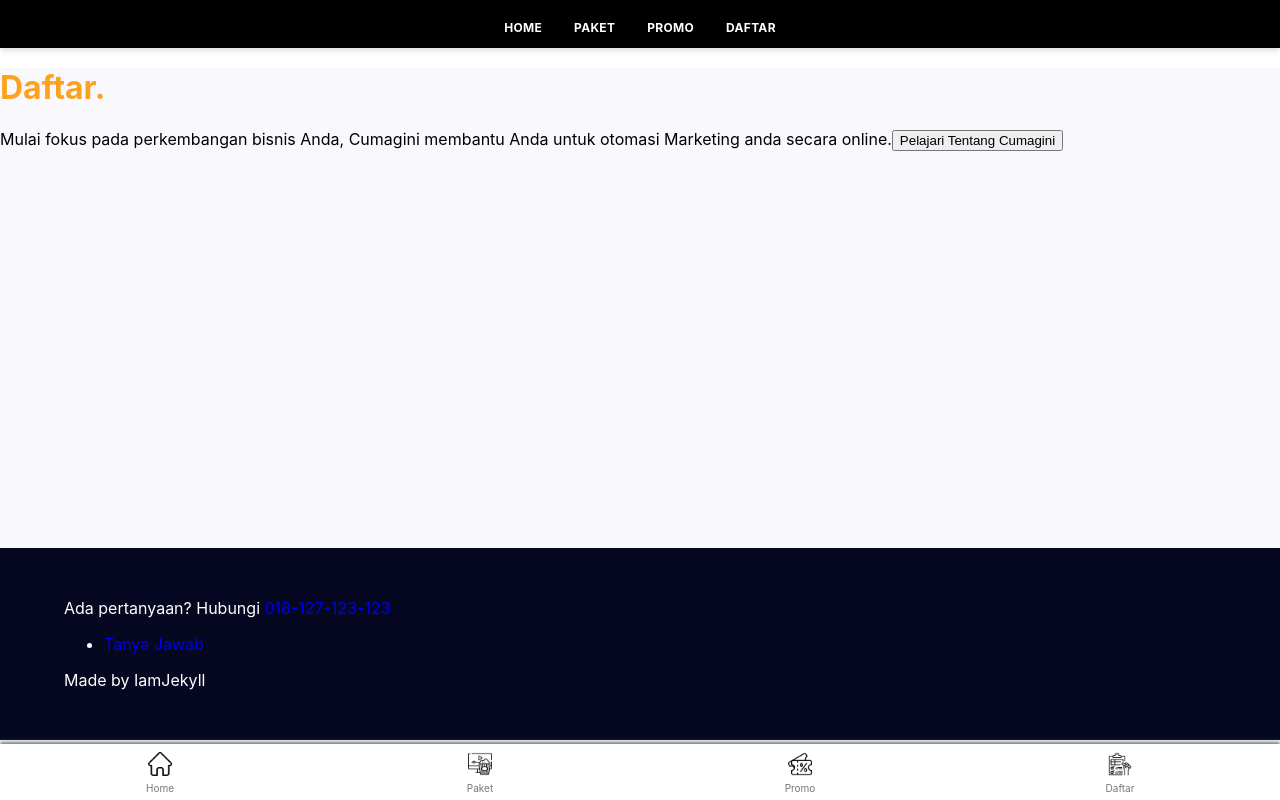
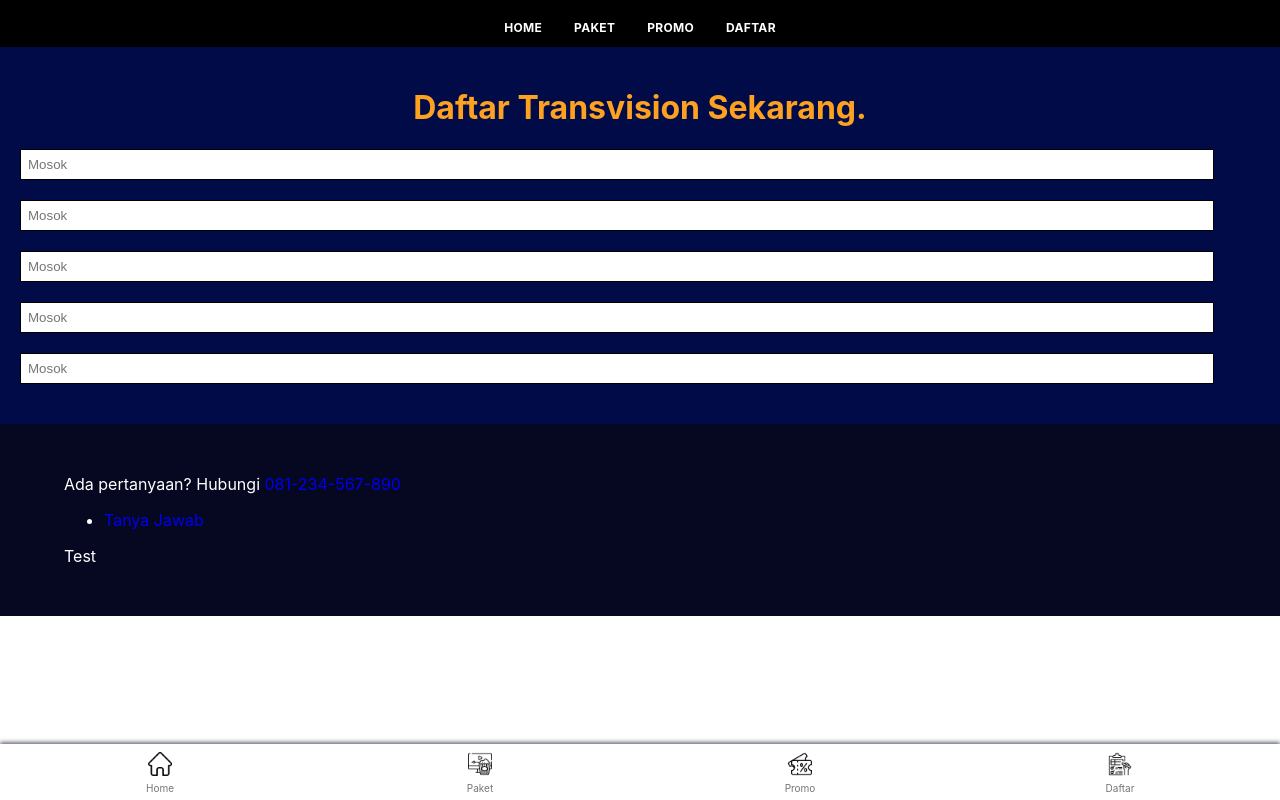
Before and after one commit to iamjekyll/pak_ary_sandy, a React app: page /daftar in a window 1280 px wide. Built offline with nearby package versions, Linux system fonts and the light colour scheme.

Commit message:
add pages

```diff
--- a/src/atoms/Card/index.js
+++ b/src/atoms/Card/index.js
@@ -2,17 +2,21 @@ import React from 'react'
 import { Link } from 'react-router-dom';
 
 const Card = (props) => {
-    const {name, price1, price2, img, info1, info2} = props;
+    const {name, price1, price2, img} = props;
     return (
         <div className="pro__ctn">
             <Link to={name}>
                 <div className="pro__bx">
                     <img src={img} alt={name} />
                     <h3>{name}</h3>
-                    <p>{info1}</p>
-                    <p>{price1}</p>
-                    <p>{info2}</p>
-                    <p>{price2}</p>
+                    <div className="pro_ptp">
+                        <p>6 Bulan</p>
+                        <p className="pro__harga">Rp {price1}</p>
+                    </div>
+                    <div className="pro_pbt">
+                        <p>12 Bulan</p>
+                        <p className="pro__harga">Rp {price2}</p>
+                    </div>
                 </div>
             </Link>
         </div>
--- a/src/components/Footer/index.js
+++ b/src/components/Footer/index.js
@@ -7,13 +7,13 @@ const Footer = () => {
       <div
         class="foo_wrap"
       >
-        <div class="site-footer-wrapper centered dark">
-          <div class="footer-divider"></div>
-          <div class="site-footer">
-            <p class="footer-top">
+        <div class="foo_stwrap">
+          <div class="foo_div"></div>
+          <div class="foo_st">
+            <p class="foo_top">
               Ada pertanyaan? Hubungi{" "}
               <a class="footer-top-a" href="tel:+62812345837">
-                018-127-123-123
+                081-234-567-890
               </a>
             </p>
             <ul class="footer-links structural">
@@ -33,7 +33,7 @@ const Footer = () => {
                 </a>
               </li>
             </ul>
-            <p class="footer_copyright">Made by IamJekyll</p>
+            <p class="footer_copyright">Test</p>
           </div>
         </div>
         {/* <div class="center-pixel" style="position:absolute"></div> */}
--- a/src/components/Product/Product.css
+++ b/src/components/Product/Product.css
@@ -18,9 +18,6 @@
 
 .pro__bx{
     margin: 5px;
-    background: antiquewhite;
-    text-align: center;
-    border-radius: 8px;
 }
 
 .pro__bx > h3 {
@@ -29,10 +26,31 @@
     font-size: 18px;
 }
 
-.pro__bx > p {
-    display: block;
-    margin: 0;
+.pro_ptp {
+    display: flex;
+    flex-wrap: wrap;
     color: aliceblue;
+    font-size: 15px;
+}
+
+.pro_ptp > p {
+    flex: 1 1 50%;
+}
+
+.pro_pbt {
+    display: flex;
+    flex-wrap: wrap;
+    color: aliceblue;
+    font-size: 15px;
+}
+
+.pro_pbt > p {
+    flex: 1 1 50%;
+}
+
+.pro__harga{
+    font-size: 19px;
+    color: #FDA220;
 }
 
 @media (min-width: 655px) {
@@ -54,9 +72,10 @@
     }
 
     .pro__bx{
-        box-shadow: 0 4px 8px 0 rgba(0, 0, 0, 0.2);
         padding: 16px;
         text-align: center;
-        background-color:#5466d3a6;
+        border-radius: 10px;
+        background: #200751;
+        box-shadow: 5px 5px 10px #1b0645, -5px -5px 10px #25085d;
     }
 }
--- a/src/components/Product/index.js
+++ b/src/components/Product/index.js
@@ -6,10 +6,10 @@ import './Product.css'
 const Product = () => {
     return (
         <div className="product_wrap">
-            <Card name="gold" img={Gold} price1="750.000" price2="1.300.000" info1="6 Bulan" info2="12 Bulan" />
-            <Card name="platinum" img={Platinum} price1="750.000" price2="1.300.000" info1="6 Bulan" info2="12 Bulan" />
-            <Card name="diamond" img={Diamond} price1="750.000" price2="1.300.000" info1="6 Bulan" info2="12 Bulan" />
-            <Card name="diamond+" img={DiamondPlus} price1="750.000" price2="1.300.000" info1="6 Bulan" info2="12 Bulan" />
+            <Card name="gold" img={Gold} price1="750.000" price2="1.300.000" />
+            <Card name="platinum" img={Platinum} price1="1.100.000" price2="1.900.000" />
+            <Card name="diamond" img={Diamond} price1="1.600.000" price2="2.400.000" />
+            <Card name="diamond+" img={DiamondPlus} price1="1.800.000" price2="3.100.000" />
         </div>
     )
 }
--- a/src/index.css
+++ b/src/index.css
@@ -30,6 +30,7 @@ button, a {
 
 p {
   display: inline;
+  margin: 2px 0;
 }
 
 @media only screen and (max-width: 600px) {
--- a/src/pages/Signup/Signup.css
+++ b/src/pages/Signup/Signup.css
@@ -1,24 +1,20 @@
 .signup__wrapper{
-    background: #F9F8FD;
+    background: #010b48;
+    margin: 0 auto;
+    padding: 20px;
 }
 
-.signup__container {
-    box-sizing: border-box;
-    width: 100%;
-    margin: 0 auto;
+.signup__container > h1 {
+    text-align: center;
 }
 
-.low{
-    height: 480px;
-    flex-direction: row;
-    padding-top: 0;
-    padding-bottom: 0;
-    justify-content:space-between;
+.signup__container > form {
+    display: block;
 }
 
-.signup__textcont{
-    margin-top:0;
-    align-items: flex-start;
-    text-align: left;
-    flex-direction: column;
+input {
+    width: 95%;
+    padding: 7px;
+    margin-bottom: 20px;
+    border: 1px solid;
 }
--- a/src/pages/Signup/index.js
+++ b/src/pages/Signup/index.js
@@ -5,15 +5,15 @@ const Signup = () => {
   return (
     <div>
       <div className="signup__wrapper">
-        <div className="signup__container low">
-          <div className="signup__textcont">
-            <h1>Daftar.</h1>
-            <p>
-              Mulai fokus pada perkembangan bisnis Anda, Cumagini membantu Anda
-              untuk otomasi Marketing anda secara online.
-            </p>
-            <button>Pelajari Tentang Cumagini</button>
-          </div>
+        <div className="signup__container">
+          <h1>Daftar Transvision Sekarang.</h1>
+          <form>
+            <input type="text" placeholder="Mosok" />
+            <input type="text" placeholder="Mosok" />
+            <input type="text" placeholder="Mosok" />
+            <input type="text" placeholder="Mosok" />
+            <input type="text" placeholder="Mosok" />
+          </form>
         </div>
       </div>
     </div>
```
Also changed, not shown: 1 other file (tests, documents, lock files or other folders).
